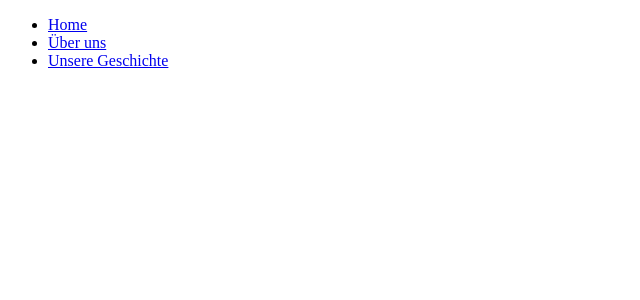
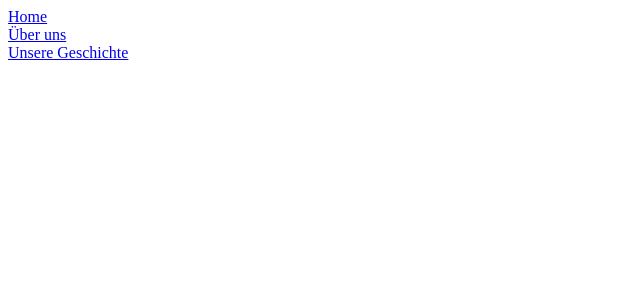
Before and after one commit to itzwich1/kleiderspenden_registrierung, a React (Create React App) app: page / in a window 1280 px wide. Shown: the top 300 px of the page, without its empty margins (0-640 px from the left). Built offline with nearby package versions, Linux system fonts and the light colour scheme.

Commit message:
bissl css gemacht

```diff
--- a/src/components/Header/Header.css
+++ b/src/components/Header/Header.css
@@ -0,0 +1,7 @@
+
+
+nav ul {
+    list-style-type: none; /* Entfernt die Aufzählungszeichen */
+    padding: 0; /* Entfernt die Standard-Einrückung */
+    margin: 0; /* Entfernt die Standard-Abstände */
+  }
--- a/src/components/Header/Header.jsx
+++ b/src/components/Header/Header.jsx
@@ -1,5 +1,6 @@
 import React, { Component } from "react";
 import {Link} from "react-router-dom"
+import "./Header.css"
 
 class Header extends Component {
   state = {};
```
